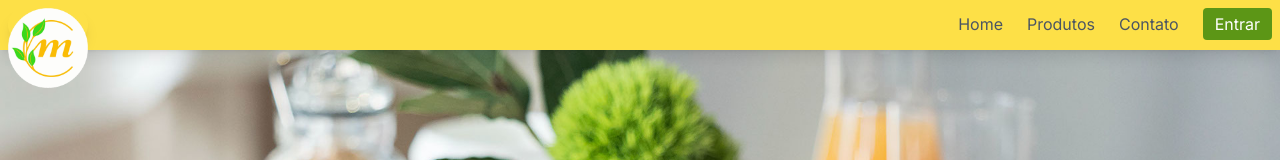
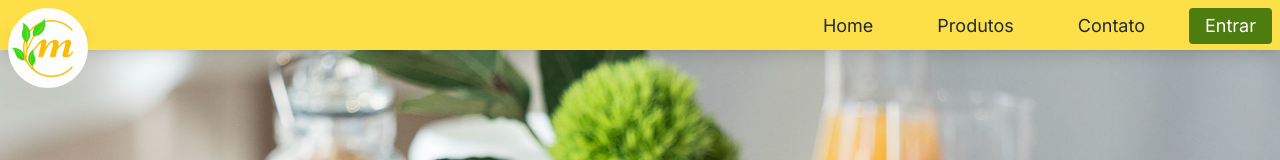
Before and after one commit to douglasjrosa/site-mmx-frontend, a Next.js app: page / in a window 1280 px wide. Shown: the top 160 px of the page. Built offline with nearby package versions, Linux system fonts and the light colour scheme; no server answers.

Commit message:
Desktop accecibility improved

```diff
--- a/components/login-button.tsx
+++ b/components/login-button.tsx
@@ -8,9 +8,7 @@ interface LoginButtonProps {
 const LoginButton: React.FC<LoginButtonProps> = ({ loginUrl, mobileButtonColor }) => {
   return (
     <Link href={loginUrl} target="_blank" >
-      <button
-      style={{backgroundColor: mobileButtonColor }}
-      className="py-1 px-3 rounded text-white w-full" >
+      <button className="py-1 px-4 rounded text-white w-full bg-lime-700 text-lg" >
         Entrar
       </button>
     </Link>
--- a/components/navbar.tsx
+++ b/components/navbar.tsx
@@ -53,7 +53,7 @@ const Navbar: React.FC<NavbarProps> = ({
 					<ul className="flex flex-row">
 						{links.map((link) => (
 							<li key={link.url} className="py-1 px-3">
-								<Link href={link.url} target={link.newTab ? "_blank" : "_self"}>
+								<Link href={link.url} target={link.newTab ? "_blank" : "_self"} className="p-5 rounded hover:bg-lime-800 hover:text-white text-lg text-gray-800" >
 									{link.text}
 								</Link>
 							</li>
```
